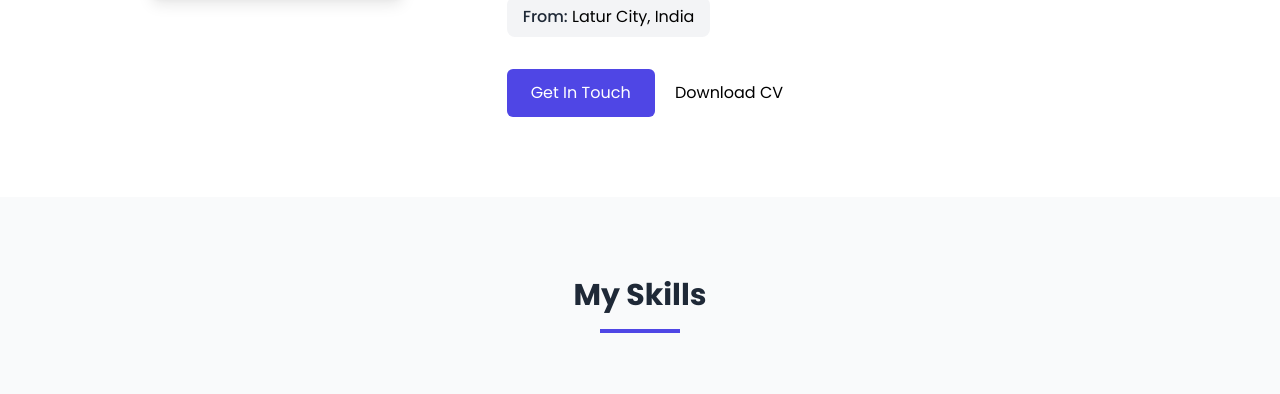
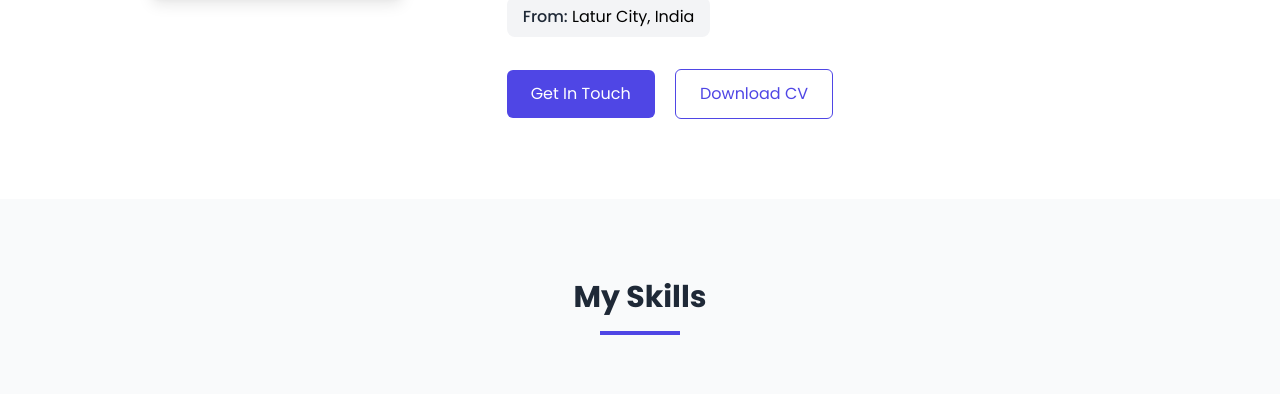
Before and after one commit to Karim-Tamboli/karimtamboli.github.io, a plain HTML site: page index.html in a window 1280 px wide. Shown: the part 925-1319 px from the top of the page. Drawn offline with nearby package versions, Linux system fonts and the light colour scheme.

Commit message:
CV Update index.html

```diff
--- a/index.html
+++ b/index.html
@@ -166,7 +166,7 @@
                         <a href="#contact" class="inline-block bg-indigo-600 text-white px-6 py-3 rounded-md hover:bg-indigo-700 transition">
                             Get In Touch
                         </a>
-                        <a href="blob:https://github.com/a8b55f70-57de-485d-9f7f-f3c2d0521a2f">
+                        <a href="blob:https://github.com/a8b55f70-57de-485d-9f7f-f3c2d0521a2f" download="Karim_Tamboli.pdf" class="inline-block border border-indigo-600 text-indigo-600 px-6 py-3 rounded-md hover:bg-indigo-50 transition">
                             Download CV
                         </a>
                      <div>
```
